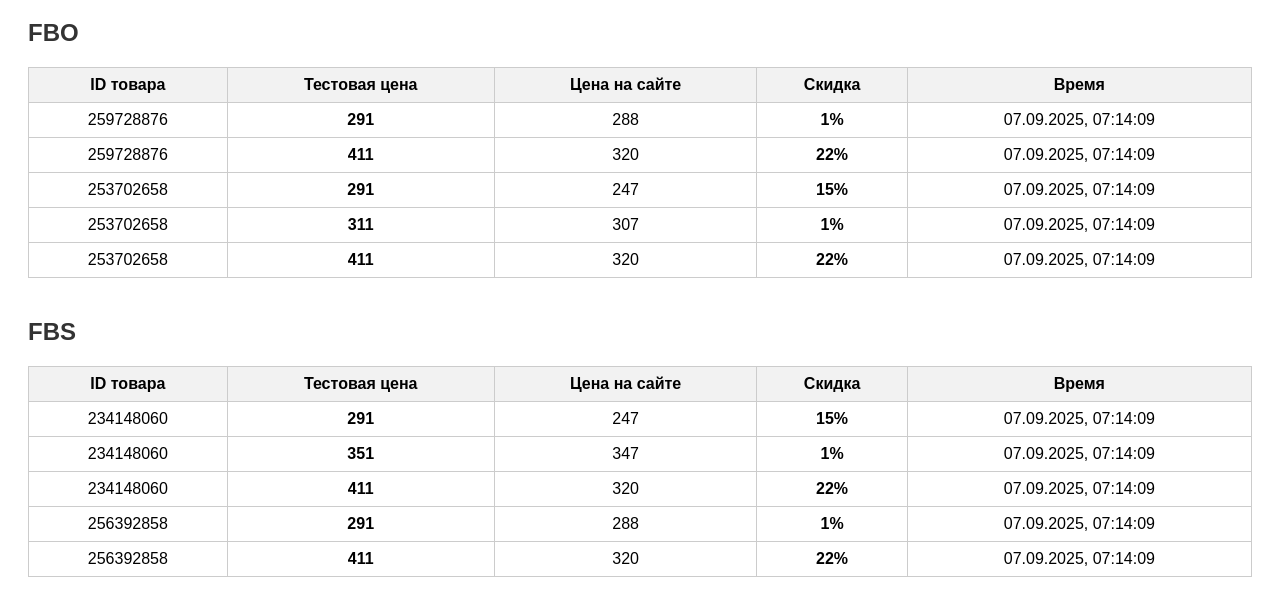
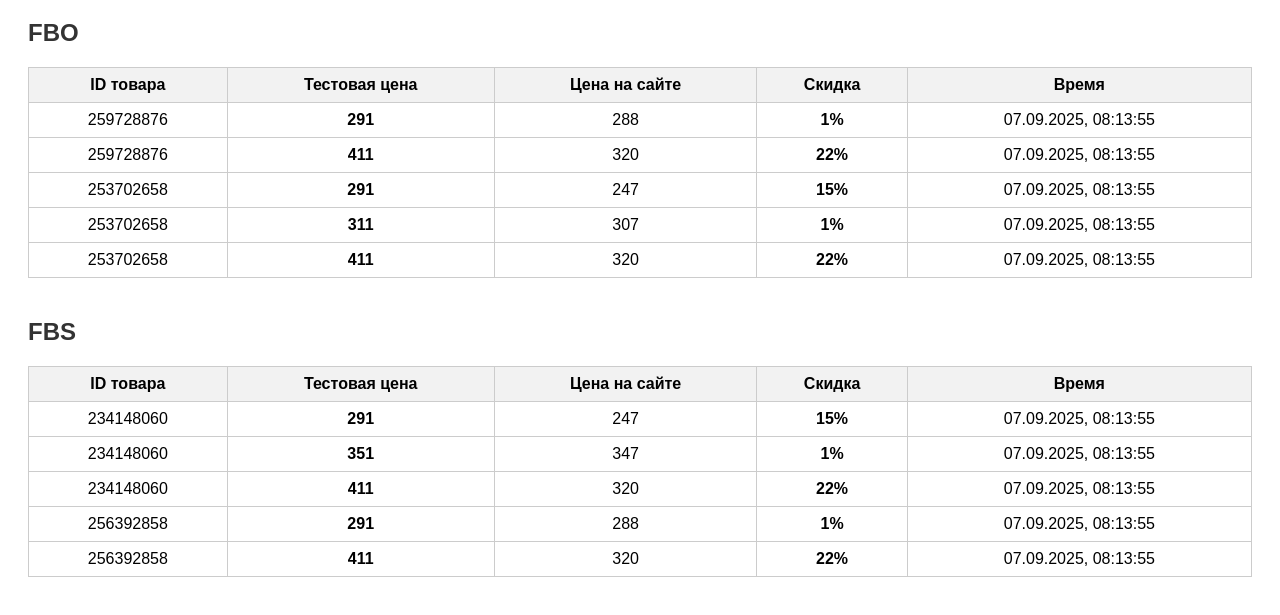
Before and after one commit to ilyakredo/wbDiscountsTracker, a website: page discountsView.html in a window 1280 px wide. Shown: the part 89-704 px from the top of the page. Drawn offline with Linux system fonts and the light colour scheme.

Commit message:
Update discounts.json [auto]

```diff
--- a/discountsView.html
+++ b/discountsView.html
@@ -19,59 +19,59 @@
                 <td><b>291</b></td>
                 <td>288</td>
                 <td><b>1%</b></td>
-                <td>07.09.2025, 07:14:09</td>
+                <td>07.09.2025, 08:13:55</td>
             </tr><tr>
                 <td>259728876</td>
                 <td><b>411</b></td>
                 <td>320</td>
                 <td><b>22%</b></td>
-                <td>07.09.2025, 07:14:09</td>
+                <td>07.09.2025, 08:13:55</td>
             </tr><tr>
                 <td>253702658</td>
                 <td><b>291</b></td>
                 <td>247</td>
                 <td><b>15%</b></td>
-                <td>07.09.2025, 07:14:09</td>
+                <td>07.09.2025, 08:13:55</td>
             </tr><tr>
                 <td>253702658</td>
                 <td><b>311</b></td>
                 <td>307</td>
                 <td><b>1%</b></td>
-                <td>07.09.2025, 07:14:09</td>
+                <td>07.09.2025, 08:13:55</td>
             </tr><tr>
                 <td>253702658</td>
                 <td><b>411</b></td>
                 <td>320</td>
                 <td><b>22%</b></td>
-                <td>07.09.2025, 07:14:09</td>
+                <td>07.09.2025, 08:13:55</td>
             </tr></table><h2>FBS</h2><table><tr><th>ID товара</th><th>Тестовая цена</th><th>Цена на сайте</th><th>Скидка</th><th>Время</th></tr><tr>
                 <td>234148060</td>
                 <td><b>291</b></td>
                 <td>247</td>
                 <td><b>15%</b></td>
-                <td>07.09.2025, 07:14:09</td>
+                <td>07.09.2025, 08:13:55</td>
             </tr><tr>
                 <td>234148060</td>
                 <td><b>351</b></td>
                 <td>347</td>
                 <td><b>1%</b></td>
-                <td>07.09.2025, 07:14:09</td>
+                <td>07.09.2025, 08:13:55</td>
             </tr><tr>
                 <td>234148060</td>
                 <td><b>411</b></td>
                 <td>320</td>
                 <td><b>22%</b></td>
-                <td>07.09.2025, 07:14:09</td>
+                <td>07.09.2025, 08:13:55</td>
             </tr><tr>
                 <td>256392858</td>
                 <td><b>291</b></td>
                 <td>288</td>
                 <td><b>1%</b></td>
-                <td>07.09.2025, 07:14:09</td>
+                <td>07.09.2025, 08:13:55</td>
             </tr><tr>
                 <td>256392858</td>
                 <td><b>411</b></td>
                 <td>320</td>
                 <td><b>22%</b></td>
-                <td>07.09.2025, 07:14:09</td>
+                <td>07.09.2025, 08:13:55</td>
             </tr></table></body></html>
```
